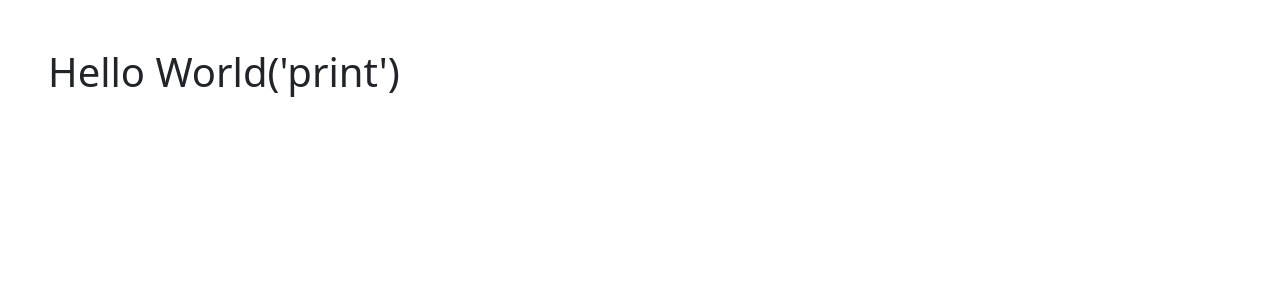
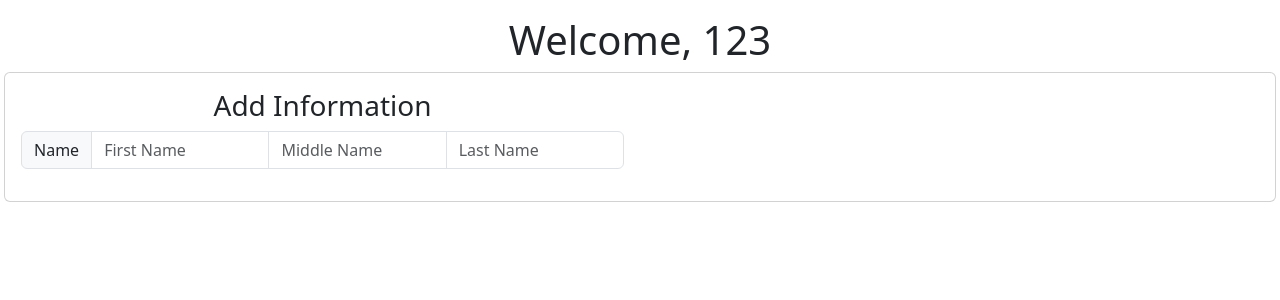
Before and after one commit to HeroDolot/arman, a PHP site: page /logged-in.php in a window 1280 px wide. Shown: the top 300 px of the page. Run offline with PHP 8.4, Linux system fonts and the light colour scheme; a user stored in the database is signed in; data comes from the database, SQL or seed files in the repository; some libraries are stand-ins or nearby versions.

Commit message:
Update logged-in.php

```diff
--- a/logged-in.php
+++ b/logged-in.php
@@ -1,21 +1,31 @@
 <?php
 session_start();
+include './connection.php';
 if (!isset($_SESSION["userid"])){
-    header("location:./index.php");
+	header("location:./index.php");
 }
-
+$name = mysqli_query($conn,"SELECT * FROM user WHERE id = ".$_SESSION["userid"])->fetch_assoc()["uname"];
 ?>
 <!DOCTYPE html>
 <html lang="en">
-
 <head>
-    <meta charset="UTF-8">
-    <meta name="viewport" content="width=device-width, initial-scale=1.0">
-    <title>Login Form</title>
-    <link rel="stylesheet" href="./node_modules/bootstrap/dist/css/bootstrap.min.css">
+	<meta charset="UTF-8">
+	<meta name="viewport" content="width=device-width, initial-scale=1.0">
+	<title>Login Form</title>
+	<link rel="stylesheet" href="./node_modules/bootstrap/dist/css/bootstrap.min.css">
 </head>
-
-<body class="p-5">
-    <h1>Hello World('print')</h1>
+<body class="p-3 text-center">
+	<h1>Welcome, <?php echo $name;?></h1>
+	<div class="row card justify-content-center">
+		<div class="card-body col-md-6">
+			<h3>Add Information</h3>
+			<div class="input-group mb-3">
+				<span class="input-group-text">Name</span>
+				<input type="text" class="form-control" placeholder="First Name">
+				<input type="text" class="form-control" placeholder="Middle Name">
+				<input type="text" class="form-control" placeholder="Last Name">
+			</div>
+		</div>
+	</div>
 </body>
 </html>
```
